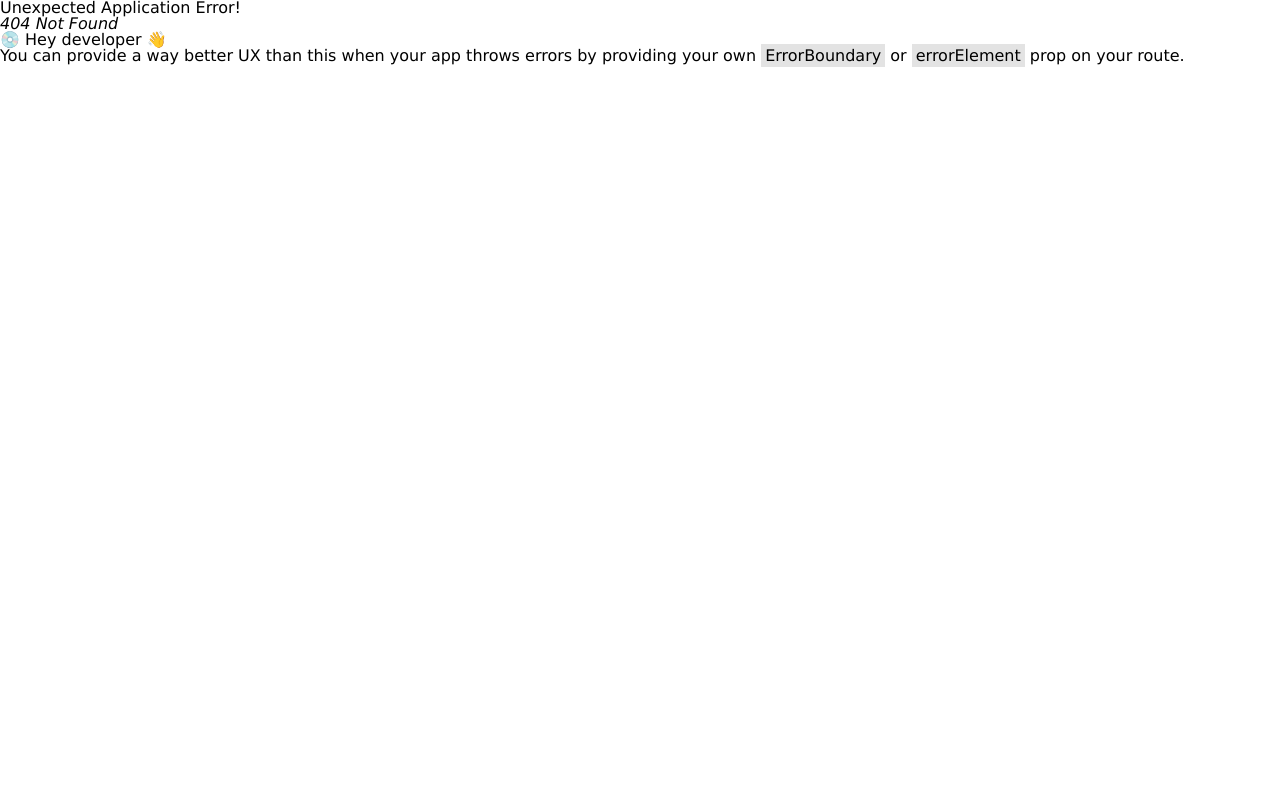
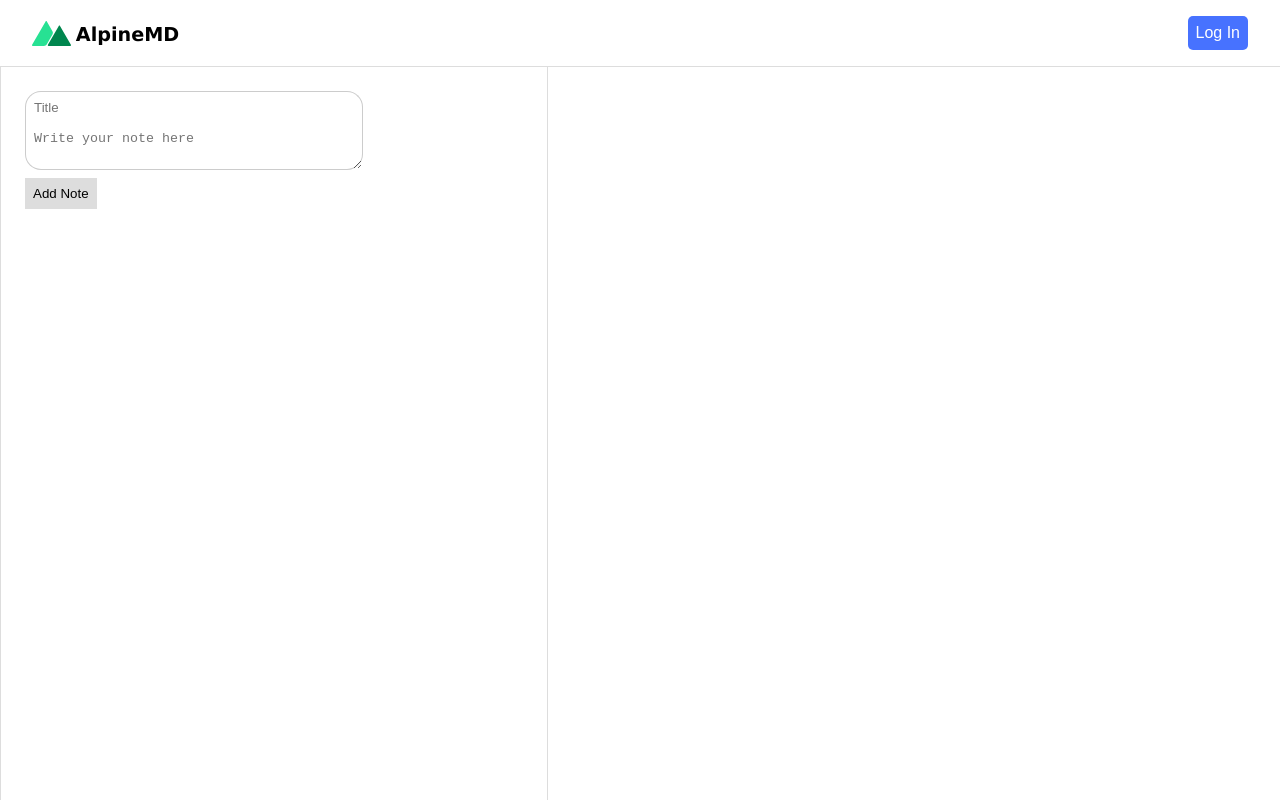
Before and after one commit to ijlalWindhi/alpinemd_frontend, a React (Vite) app: page /notes/new in a window 1280 px wide. Before the commit this address had no page. Built offline with nearby package versions, Linux system fonts and the light colour scheme.

Commit message:
Write dashboard

```diff
--- a/src/App.jsx
+++ b/src/App.jsx
@@ -3,8 +3,10 @@ import { useAuth0 } from "@auth0/auth0-react";
 import styled from "styled-components";
 
 import Root from "./routes/Root";
+import Dashboard from "./routes/Dashboard";
+import Welcome from "./routes/Welcome";
+import NoteForm from "./routes/NoteForm";
 import Notes from "./routes/Notes";
-import Welcome from "./routes/Welcome";
 
 const Wrapper = styled.div`
   display: flex;
@@ -26,7 +28,17 @@ const router = createBrowserRouter([
       },
       {
         path: "notes",
-        element: <Notes />
+        element: <Dashboard />,
+        children: [
+          {
+            index: true,
+            element: <Notes />
+          },
+          {
+            path: "new",
+            element: <NoteForm />
+          },
+        ]
       }
     ]
   },
--- a/src/components/Navbar.jsx
+++ b/src/components/Navbar.jsx
@@ -3,6 +3,8 @@ import LogoutButton from "./LogoutButton";
 
 import { useAuth0 } from "@auth0/auth0-react";
 import styled from "styled-components";
+
+import alpinemd_svg from "../assets/alpinemd.svg";
 
 const NavbarContainer = styled.nav`
   display: flex;
@@ -21,7 +23,14 @@ const NavbarList = styled.ul`
 
 const TextLogo = styled.span`
   font-size: larger;
-  font-weight: bold;
+  font-weight: 600;
+  margin-top: 3px;
+`;
+
+const LogoWrapper = styled.div`
+  display: flex;
+  align-items: center;
+  gap: 0.3rem;
 `;
 
 export default function Navbar() {
@@ -29,17 +38,18 @@ export default function Navbar() {
 
   return (
     <NavbarContainer>
-      <div className="navbar__left-side">
+      <LogoWrapper>
+        <img src={alpinemd_svg} alt="" width="39" height="25" />
         <TextLogo>AlpineMD</TextLogo>
-      </div>
-      <div className="navbar__right-side">
+      </LogoWrapper>
+      <div>
         <NavbarList>
           {isAuthenticated ? (
-            <li className="navbar__item">
+            <li>
               <LogoutButton />
             </li>
           ) : (
-            <li className="navbar__item">
+            <li>
               <LoginButton />
             </li>
           )}
--- /dev/null
+++ b/src/components/Note.jsx
@@ -0,0 +1,29 @@
+import styled from "styled-components"
+
+const Container = styled.div`
+    display: flex;
+    flex-flow: column;
+
+    padding: 1.5rem;
+    border: solid 1px #ddd;
+    border-radius: 16px;
+    height: min-content;
+`;
+
+const Title = styled.h3`
+    font-size: larger;
+    font-weight: bold;
+    margin-bottom: 0.5rem;
+`;
+
+const Body = styled.p`
+`;
+
+export default function Note({ title, body }) {
+    return (
+        <Container>
+            <Title>{title}</Title>
+            <Body>{body}</Body>
+        </Container>
+    )
+}
--- a/src/main.jsx
+++ b/src/main.jsx
@@ -12,6 +12,8 @@ ReactDOM.createRoot(document.getElementById("root")).render(
       domain="dev-g8-zbmf7.us.auth0.com"
       clientId="ULZu7mTauvujLXQRdPdtJbAB3hhj3QJo"
       redirectUri={window.location.origin + "/notes"}
+      audience="https://alpinemd.com/"
+      scope="read:notes write:notes update:notes delete:notes"
     >
       <App />
     </Auth0Provider>
--- /dev/null
+++ b/src/routes/Dashboard.jsx
@@ -0,0 +1,17 @@
+import styled from "styled-components";
+import { Outlet } from "react-router-dom";
+import UserInfo from "./UserInfo";
+
+const Wrapper = styled.div`
+  display: flex;
+  flex-grow: 1;
+`;
+
+export default function Dashboard() {
+  return (
+    <Wrapper>
+      <Outlet />
+      <UserInfo />
+    </Wrapper>
+  );
+}
--- /dev/null
+++ b/src/routes/NoteForm.jsx
@@ -0,0 +1,63 @@
+import { Form } from "react-router-dom";
+import styled from "styled-components";
+
+const FormWrapper = styled.div`
+  flex: 0.25 1 25em;
+  padding: 1.5rem;
+  border-left: solid 1px #ddd;
+`;
+
+const InnerFormWrapper = styled.div`
+  display: flex;
+  flex-flow: column;
+  align-items: flex-start;
+
+  font-family: monospace;
+  line-height: 1.1rem;
+`;
+
+const Input = styled.input`
+  border: solid 1px #ccc;
+  border-radius: 16px 16px 0px 0px;
+  border-bottom: none;
+  padding: 0.5rem;
+  min-width: 20rem;
+`;
+
+const Textarea = styled.textarea`
+  border: solid 1px #ccc;
+  border-radius: 0px 0px 16px 16px;
+  border-top: none;
+  padding: 0.5rem;
+  min-width: 20rem;
+`;
+
+const SubmitInput = styled.input`
+  margin-top: 0.5rem;
+  border: none;
+  background-color: #ddd;
+  padding: 0.5rem;
+`;
+
+const Label = styled.label`
+  display: none;
+  font-size: large;
+  font-weight: 500;
+`;
+
+export default function NoteForm() {
+  return (
+    <FormWrapper>
+      <Form method="post" action="/notes">
+        <InnerFormWrapper>
+          <Label htmlFor="title">Title</Label>
+          <Input name="title" id="title" placeholder="Title" />
+          <Label htmlFor="body">Body</Label>
+          <Textarea name="body" id="body" placeholder="Write your note here">
+          </Textarea>
+          <SubmitInput type="submit" value="Add Note" />
+        </InnerFormWrapper>
+      </Form>
+    </FormWrapper>
+  );
+}
--- a/src/routes/Notes.jsx
+++ b/src/routes/Notes.jsx
@@ -1,79 +1,55 @@
 import styled from "styled-components";
 import { useAuth0 } from "@auth0/auth0-react";
 import { useEffect, useState } from "react";
-
-const Wrapper = styled.div`
-  display: flex;
-  flex-grow: 1;
-`;
+import Note from "../components/Note";
 
 const NotesWrapper = styled.div`
-  flex: 0.75 0 auto;
+  flex-grow: 1;
   padding: 1.5rem;
-`;
-
-const UserinfoWrapper = styled.div`
-  flex: 0.25 1 25em;
-  padding: 1.5rem;
-  border-left: solid 1px #ddd;
-
-  display: flex;
-  flex-flow: column;
-
-  font-family: monospace;
-  line-height: 1.1rem;
-
-  & h2 {
-    margin-bottom: 0.4em;
-  }
-
-  & p {
-    margin-bottom: 0.325em;
-    overflow-wrap: anywhere;
-  }
-`;
-
-const Header2 = styled.h2`
-  font-size: large;
-  font-weight: 600;
+  display: grid;
+  grid-template-columns: repeat(4, 1fr);
 `;
 
 export default function Notes() {
   const {
     isAuthenticated,
-    isLoading,
-    getIdTokenClaims,
     getAccessTokenSilently,
   } = useAuth0();
 
-  const [idToken, setIdToken] = useState(null);
-  const [accessToken, setAccessToken] = useState(null);
+  const [notes, setNotes] = useState(null);
 
   useEffect(() => {
-    if (isAuthenticated && !isLoading) {
-        getIdTokenClaims()
-            .then(token => setIdToken(token))
-            .catch(console.error);
+    const getUserNotes = async () => {
+      try {
+        const accessToken = await getAccessTokenSilently({
+          audience: "https://alpinemd.com/",
+          scope: "read:notes",
+        });
+
+        const notesByUrl = "http://localhost:8080/notes";
+
+        const notesResponse = await fetch(notesByUrl, {
+          headers: {
+            Authorization: `Bearer ${accessToken}`
+          }
+        });
+
+        const notes = await notesResponse.json();
+
+        setNotes(notes);
+      } catch(e) {
+        console.error(e.message);
+      }
     }
-  }, [isAuthenticated, isLoading]);
+
+    if (isAuthenticated) getUserNotes();
+  }, [getAccessTokenSilently, isAuthenticated]);
 
   return (
-    <Wrapper>
-      <NotesWrapper></NotesWrapper>
-      <UserinfoWrapper>
-        {isAuthenticated && (
-          <>
-            <Header2>User Info</Header2>
-            {idToken && (
-                Object.entries(idToken).map(([key, value]) => (
-                <p key={key}>
-                    {key}: {value}
-                </p>
-                ))
-            )}
-          </>
-        )}
-      </UserinfoWrapper>
-    </Wrapper>
+    <NotesWrapper>
+      {isAuthenticated && notes && (
+        notes.map((note, i) => <Note title={note.title} body={note.body} key={i} />)
+      )}
+    </NotesWrapper>
   );
 }
--- /dev/null
+++ b/src/routes/UserInfo.jsx
@@ -0,0 +1,90 @@
+import {useAuth0} from "@auth0/auth0-react";
+import {useEffect, useState} from "react";
+import styled from "styled-components";
+
+const UserinfoWrapper = styled.div`
+  flex-basis: 30em;
+  padding: 1.5rem;
+  border-left: solid 1px #ddd;
+
+  display: flex;
+  flex-flow: column;
+
+  font-family: monospace;
+  line-height: 1.1rem;
+
+  & h2 {
+    margin-bottom: 0.4em;
+  }
+
+  & p {
+    margin-bottom: 0.325em;
+    overflow-wrap: anywhere;
+  }
+`;
+
+const Header2 = styled.h2`
+  font-size: large;
+  font-weight: 600;
+`;
+
+export default function UserInfo() {
+  const {
+    isAuthenticated,
+    isLoading,
+    getIdTokenClaims,
+    getAccessTokenSilently
+  } = useAuth0();
+
+  const [idToken, setIdToken] = useState(null);
+  const [accessToken, setAccessToken] = useState(null);
+
+  useEffect(() => {
+    if (isAuthenticated && !isLoading) {
+      getIdTokenClaims()
+        .then(token => setIdToken(token))
+        .catch(console.error);
+    }
+  }, [isAuthenticated, isLoading]);
+
+  useEffect(() => {
+    const getAccessToken = async () => {
+      try {
+        const accessToken = await getAccessTokenSilently({
+          audience: "https://alpinemd.com/",
+          scope: "read:notes create:notes update:notes delete:notes",
+          detailedResponse: true
+        });
+
+        setAccessToken(accessToken);
+      } catch (e) {
+        console.error(e.message);
+      }
+    }
+
+    getAccessToken();
+  }, [getAccessTokenSilently]);
+
+  return (
+    <UserinfoWrapper>
+      {isAuthenticated && (
+        <>
+          <Header2>User Info</Header2>
+          {idToken &&
+            Object.entries(idToken).map(([key, value]) => (
+              <p key={key}>
+                {key}: {value}
+              </p>
+            ))}
+          <Header2>Access Token Info</Header2>
+          {accessToken &&
+            Object.entries(accessToken).map(([key, value]) => (
+              <p key={key}>
+                {key}: {value}
+              </p>
+            ))}
+        </>
+      )}
+    </UserinfoWrapper>
+  );
+}
```
Also changed, not shown: src/services/notes.jsx (added, +37 -0 lines), src/assets/alpinemd.svg (added).
